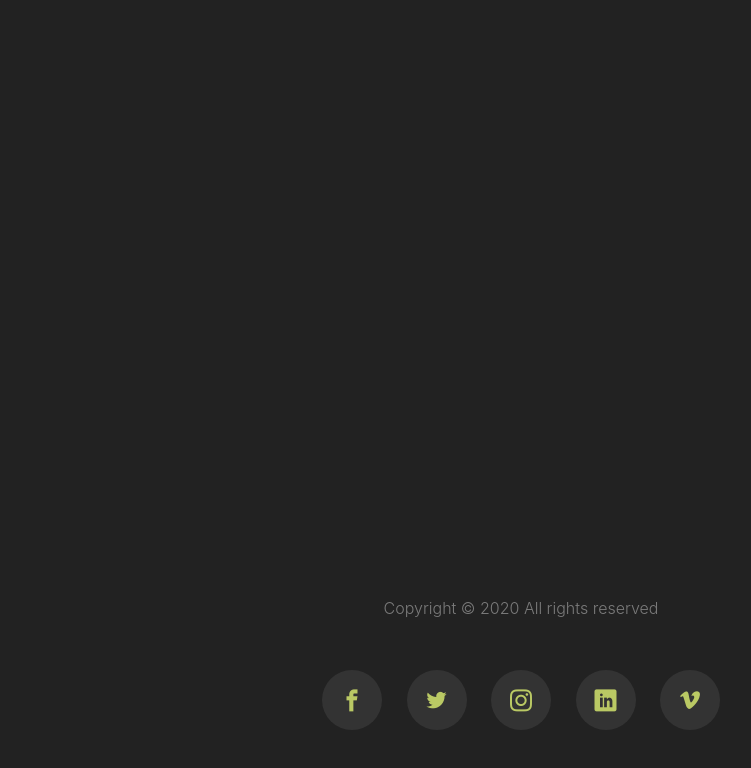
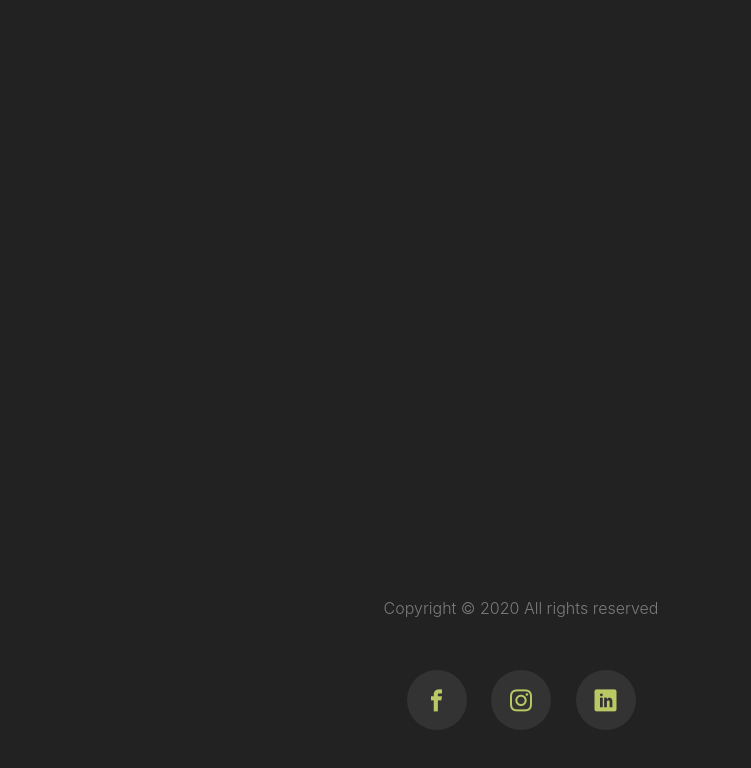
Before and after one commit to Chrisqbh/personal-website, a plain HTML site: page visualization.html in a window 1280 px wide. Shown: the part 6016-6784 px from the top of the page, without its empty margins (119-870 px from the left). Drawn offline with Linux system fonts and the light colour scheme; files whose address does not match are found by name.

Commit message:
Update visualization.html

```diff
--- a/visualization.html
+++ b/visualization.html
@@ -127,11 +127,9 @@
 			<div class="row mb-5">
 				<div class="col-md-12 text-center">
 					<p>
-						<a href="#" class="social-item"><span class="icon-facebook2"></span></a>
-						<a href="#" class="social-item"><span class="icon-twitter"></span></a>
-						<a href="#" class="social-item"><span class="icon-instagram2"></span></a>
-						<a href="#" class="social-item"><span class="icon-linkedin2"></span></a>
-						<a href="#" class="social-item"><span class="icon-vimeo"></span></a>
+						<a href="https://www.facebook.com/benhuang.qi/" class="social-item"><span class="icon-facebook2"></span></a>
+						<a href="https://www.instagram.com/benhuangchris/?hl=en" class="social-item"><span class="icon-instagram2"></span></a>
+						<a href="https://www.linkedin.com/in/benhuang-qi-1b401716b/" class="social-item"><span class="icon-linkedin2"></span></a>
 					</p>
 				</div>
 			</div>
```
